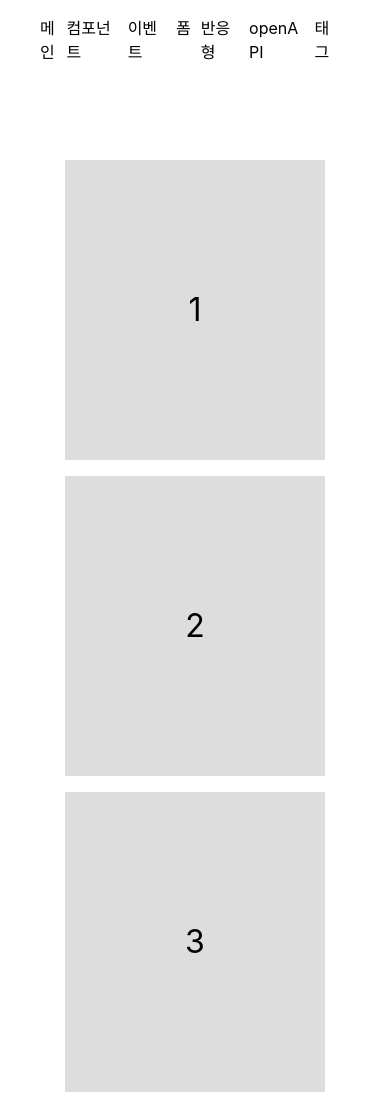
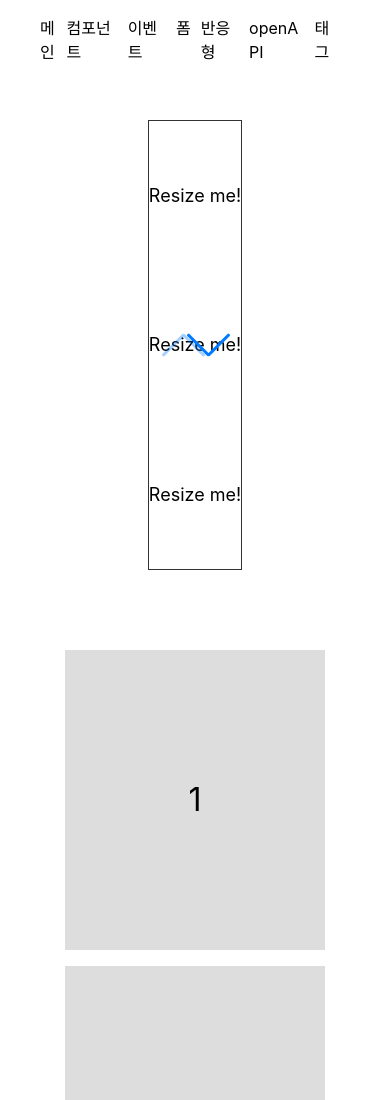
Before and after one commit to lldll2002/debepage, a website: page pages/responsive.html in a window 390 px wide. Shown: the top 1100 px of the page. Drawn offline with nearby package versions, Linux system fonts and the light colour scheme.

Commit message:
update responsive.html and responsive.css

```diff
--- a/pages/responsive.html
+++ b/pages/responsive.html
@@ -5,6 +5,36 @@
   <meta name="viewport" content="width=device-width, initial-scale=1.0">
   <title>Document</title>
   <link rel="stylesheet" href="../styles/responsive.css">
+  <link rel="stylesheet" href="https://cdn.jsdelivr.net/npm/swiper@11/swiper-bundle.min.css" />
+  <script src="https://cdn.jsdelivr.net/npm/swiper@11/swiper-bundle.min.js"></script>
+  <style>
+    .swiper {
+      width: 100%;
+      height: 100%;
+    }
+
+    .swiper-slide {
+      text-align: center;
+      font-size: 18px;
+      background: #fff;
+      display: flex;
+      justify-content: center;
+      align-items: center;
+    }
+
+    @media (max-width: 760px) {
+      .swiper-button-next {
+        right: 20px;
+        transform: rotate(90deg);
+      }
+
+      .swiper-button-prev {
+        left: 20px;
+        transform: rotate(90deg);
+      }
+    }
+
+  </style>
 </head>
 <body>
   <header>
@@ -21,7 +51,25 @@
 </ul>
 
   </header>
-
+  <!-- <div> -->
+  <div class="carousel">
+    <div class="swiper">
+    <div class="swiper-wrapper">
+      <div class="swiper-slide">Resize me!</div>
+      <div class="swiper-slide">Resize me!</div>
+      <div class="swiper-slide">Resize me!</div>
+      <div class="swiper-slide">Resize me!</div>
+      <div class="swiper-slide">Resize me!</div>
+      <div class="swiper-slide">Resize me!</div>
+      <div class="swiper-slide">Resize me!</div>
+      <div class="swiper-slide">Resize me!</div>
+      <div class="swiper-slide">Resize me!</div>
+      <div class="swiper-slide">Resize me!</div>
+    </div>
+    <div class="swiper-button-next"></div>
+    <div class="swiper-button-prev"></div>
+    </div>
+  </div><!-- </div> -->
     <main>
 <!-- 알트+시프트+방향표 하면 복사됨 -->
       <div>1</div>
@@ -62,5 +110,28 @@
     //   }
     // })
   </script>
+  <script>
+    var swiper = new Swiper('.swiper', {
+      slidesPerView: 3,
+      direction: getDirection(),
+      navigation: {
+        nextEl: '.swiper-button-next',
+        prevEl: '.swiper-button-prev',
+      },
+      on: {
+        resize: function () {
+          swiper.changeDirection(getDirection());
+        },
+      },
+    });
+
+    function getDirection() {
+      var windowWidth = window.innerWidth;
+      var direction = window.innerWidth <= 760 ? 'vertical' : 'horizontal';
+
+      return direction;
+    }
+  </script>
+
 </body>
 </html>
--- a/styles/responsive.css
+++ b/styles/responsive.css
@@ -1,7 +1,9 @@
 @import "./reset.css";
 
 
-
+body {
+  overflow: auto;
+}
 
   header {
     background: #fff;
@@ -11,11 +13,16 @@
     padding: 16px 32px;
     position: relative;
     max-width: 1300;
+    /* position: fixed;
+    top: 0;
+    left: 0; */
+    z-index: 2;
   }
 
 header ul {
   display: flex;
   gap: 10px;
+  z-index: 3;
   }
 
 header ul li a:hover { color: red; }
@@ -29,6 +36,14 @@ header ul li a:hover { color: red; }
   cursor: pointer;
 }
 
+.carousel {
+  max-width: 1300px ;
+  height: 450px;
+  border: 1px solid #333;
+  margin-top: 40px;
+
+
+  }
 main {
 
   /* background: #ccc; */
```
